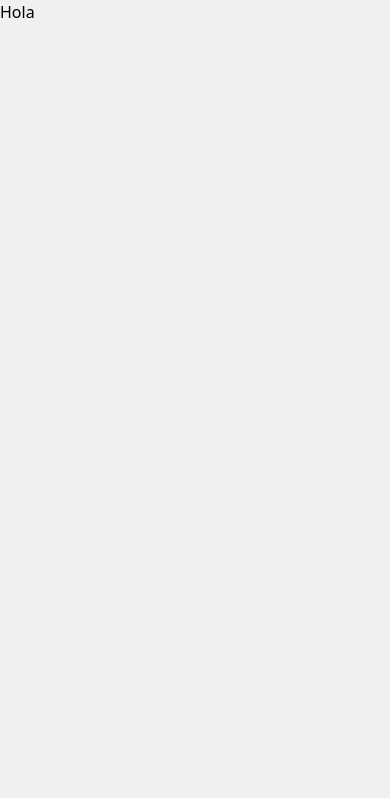
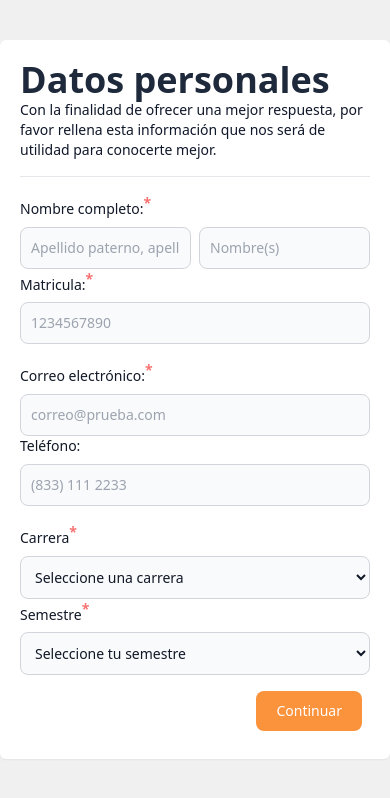
Before and after one commit to Josephglz/TutorIA, an Angular app: page / in a window 390 px wide. Shown: the top 798 px of the page. Built offline with nearby package versions, Linux system fonts and the light colour scheme.

Commit message:
feat: Implement user data collection form
Adds a form to collect user data like name, role number, email, phone, career, and semester. This data will be used to personalize user experience and offer better assistance.

```diff
--- a/src/app/app.component.html
+++ b/src/app/app.component.html
@@ -1 +1,69 @@
-<h1>Hola</h1>
+<div class="container mx-auto m-10 bg-white rounded-md p-5 shadow-sm">
+  <h2 class="text-slate-800 font-bold text-4xl">Datos personales</h2>
+  <p class="text-sm text-slate-900">Con la finalidad de ofrecer una mejor respuesta, por favor rellena esta información que nos será de utilidad para conocerte mejor.</p>
+  <hr class="my-4">
+  <form class="flex flex-col w-full space-y-4">
+
+    <!-- Personal Info -->
+    <div class="flex flex-col md:flex-row md:space-x-4">
+      <div class="w-full">
+        <label for="name" class="block mb-2 text-sm font-medium text-gray-900">Nombre completo:<span title="Campo obligatorio" class="align-super text-red-400 font-bold cursor-default">*</span></label>
+        <div class="flex flex-row space-x-2">
+          <input type="text" autocomplete="off" id="last_name" name="last_name" class="w-full p-2.5 bg-gray-50 border border-gray-300 text-gray-900 text-sm rounded-lg focus:ring-blue-500 focus:border-blue-500" placeholder="Apellido paterno, apellido materno" required />
+          <input type="text" autocomplete="off" id="first_name" name="first_name" class="w-full p-2.5 bg-gray-50 border border-gray-300 text-gray-900 text-sm rounded-lg focus:ring-blue-500 focus:border-blue-500" placeholder="Nombre(s)" required />
+        </div>
+      </div>
+      <div class="md:w-1/2">
+        <label for="role_number" class="block mb-2 text-sm font-medium text-gray-900">Matricula:<span title="Campo obligatorio" class="align-super text-red-400 font-bold cursor-default">*</span></label>
+        <input type="text" autocomplete="off" id="role_number" name="role_number" class="w-full p-2.5 bg-gray-50 border border-gray-300 text-gray-900 text-sm rounded-lg focus:ring-blue-500 focus:border-blue-500" placeholder="1234567890" required />
+      </div>
+    </div>
+
+    <div class="flex flex-col md:flex-row md:space-x-4">
+      <div class="w-full">
+        <label for="email" class="block mb-2 text-sm font-medium text-gray-900">Correo electrónico:<span title="Campo obligatorio" class="align-super text-red-400 font-bold cursor-default">*</span></label>
+        <input type="email" autocomplete="off" id="email" name="email" class="w-full p-2.5 bg-gray-50 border border-gray-300 text-gray-900 text-sm rounded-lg focus:ring-blue-500 focus:border-blue-500" placeholder="correo@prueba.com" required />
+      </div>
+      <div class="w-full">
+        <label for="phone" class="block mb-2 text-sm font-medium text-gray-900">Teléfono:</label>
+        <input type="text" autocomplete="off" id="phone" name="phone" class="w-full p-2.5 bg-gray-50 border border-gray-300 text-gray-900 text-sm rounded-lg focus:ring-blue-500 focus:border-blue-500" placeholder="(833) 111 2233" required />
+      </div>
+    </div>
+
+    <!-- Academic Info -->
+
+    <div class="flex flex-col md:flex-row md:space-x-4">
+      <div class="w-full">
+        <label for="countries" class="block mb-2 text-sm font-medium text-gray-900">Carrera<span title="Campo obligatorio" class="align-super text-red-400 font-bold cursor-default">*</span></label>
+        <select id="countries" class="bg-gray-50 border border-gray-300 text-gray-900 text-sm rounded-lg block w-full p-2.5">
+          <option selected>Seleccione una carrera</option>
+          <option value="1">IC - Ingeniería Civil</option>
+          <option value="2">IIS - Ingeniería Industrial y de Sistemas</option>
+          <option value="3">ISC - Ingeniería en Sistemas Computacionales</option>
+          <option value="4">IN - Ingeniería en Negocios</option>
+        </select>
+      </div>
+      <div class="w-full">
+        <label for="countries" class="block mb-2 text-sm font-medium text-gray-900">Semestre<span title="Campo obligatorio" class="align-super text-red-400 font-bold cursor-default">*</span></label>
+        <select id="countries" class="bg-gray-50 border border-gray-300 text-gray-900 text-sm rounded-lg block w-full p-2.5">
+          <option selected>Seleccione tu semestre</option>
+          <option value="1">Primer Semestre</option>
+          <option value="2">Segundo Semestre</option>
+          <option value="3">Tercer Semestre</option>
+          <option value="4">Cuarto Semestre</option>
+          <option value="5">Quinto Semestre</option>
+          <option value="6">Sexto Semestre</option>
+          <option value="7">Séptimo Semestre</option>
+          <option value="8">Octavo Semestre</option>
+          <option value="9">Noveno Semestre</option>
+        </select>
+      </div>
+
+    </div>
+
+
+    <div class="flex justify-end w-full">
+      <button type="button" class="focus:outline-none text-white bg-orange-400 hover:bg-orange-300 focus:ring-4 focus:ring-orange-300 font-medium rounded-lg text-sm px-5 py-2.5 me-2 mb-2">Continuar</button>
+    </div>
+  </form>
+</div>
```
